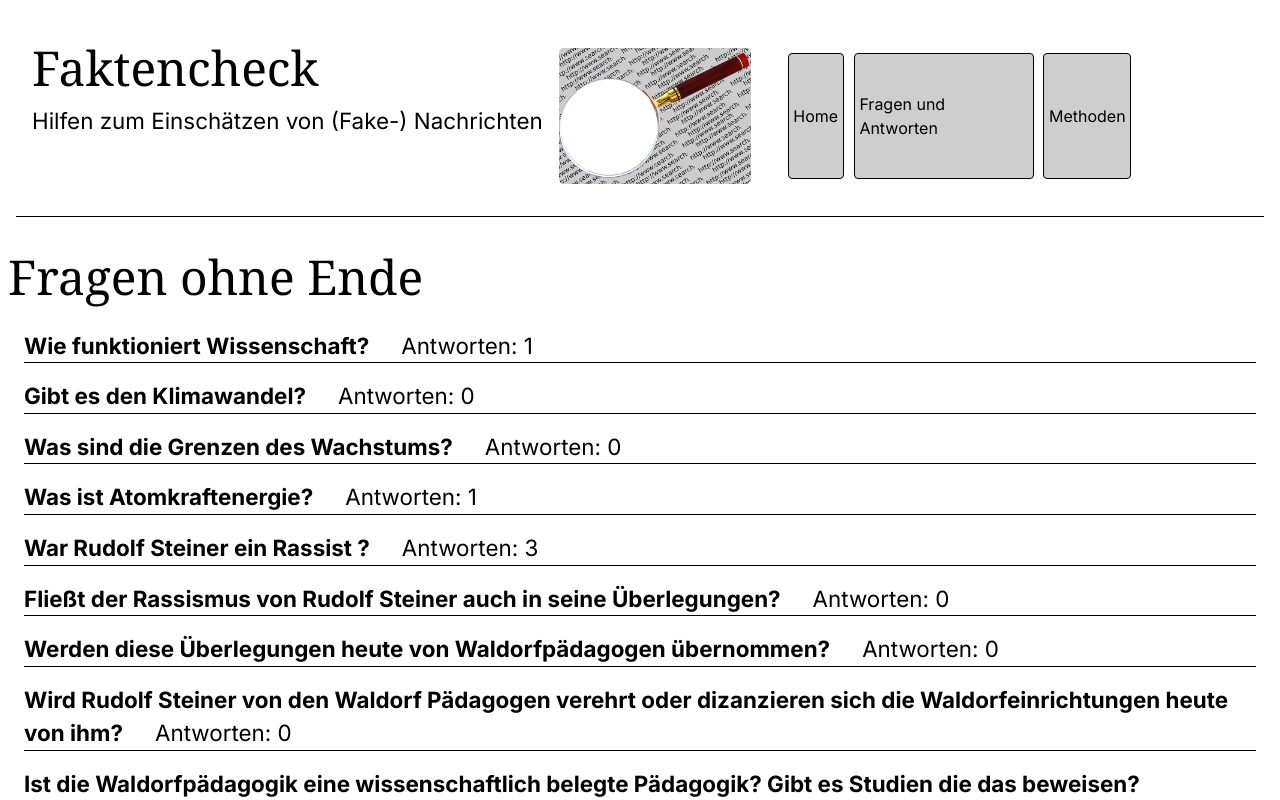
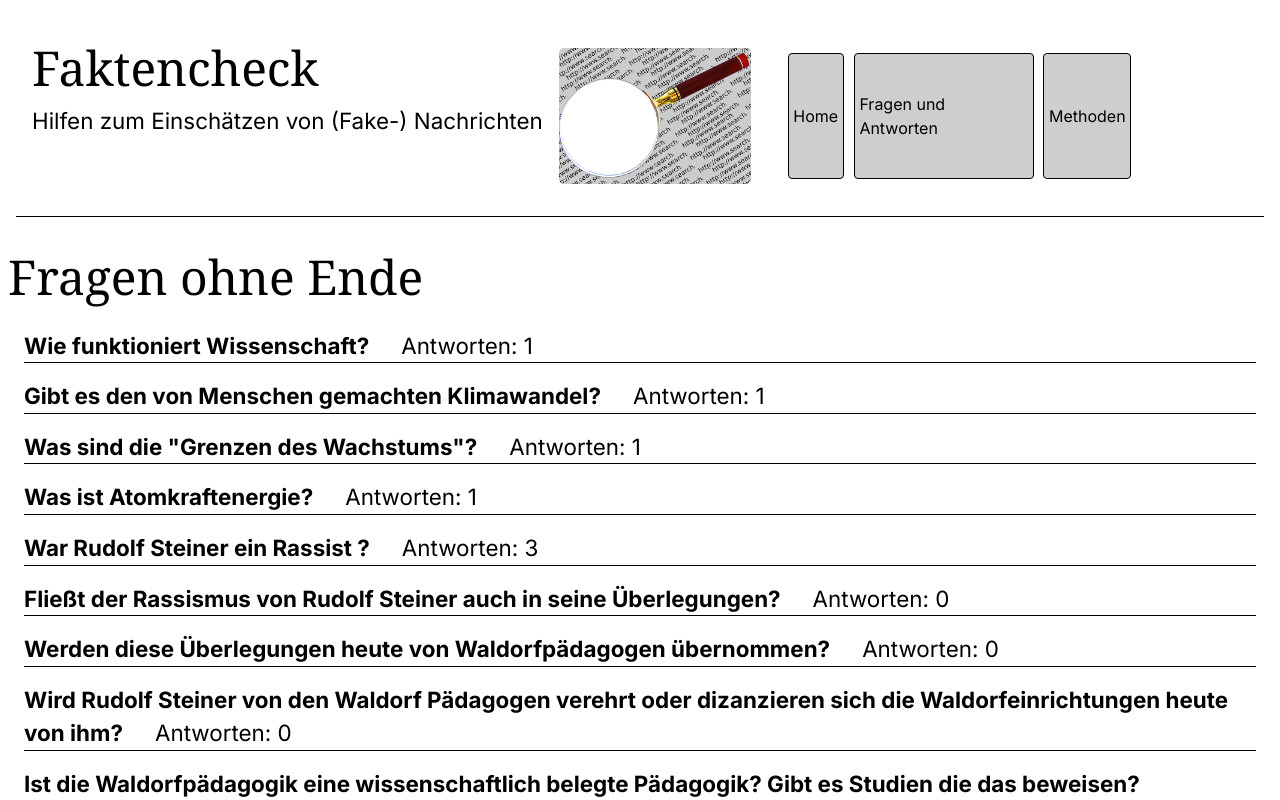
Before and after one commit to mumbablooz/faktencheck, a Next.js app: page /questions in a window 1280 px wide. Shown: the top 800 px of the page. Built offline with nearby package versions, Linux system fonts and the light colour scheme.

Commit message:
Add files via upload

```diff
--- a/app/daten/contributionsArray.js
+++ b/app/daten/contributionsArray.js
@@ -42,7 +42,7 @@ export const contributionsArray =[
     },
     {
         titel: 'Extremhitze und Starkregen: War das noch Wetter oder ist das schon Klima? | DER SPIEGEL',
-        question: 'Gibt es den von Menschen gemachten Klimawandel?',
+        question: 'Gibt es den Klimawandel?',
         image: '',
         youtube: 'Asf-pOHCWe0?si=ZrFt9I5QbZygTOFa',
         quelle: 'DER SPIEGEL / Reuters',
--- a/app/daten/questionsArray.js
+++ b/app/daten/questionsArray.js
@@ -5,12 +5,12 @@ export const questionsArray =[
         answers: []
 },
 {
-    question: "Gibt es den Klimawandel?",
+    question: "Gibt es den von Menschen gemachten Klimawandel?",
     answered: "inProgress",
     answers: []
 },
 {
-    question: "Was sind die Grenzen des Wachstums?",
+    question: "Was sind die \"Grenzen des Wachstums\"?",
     answered: "inProgress",
     answers: []
 },
```
